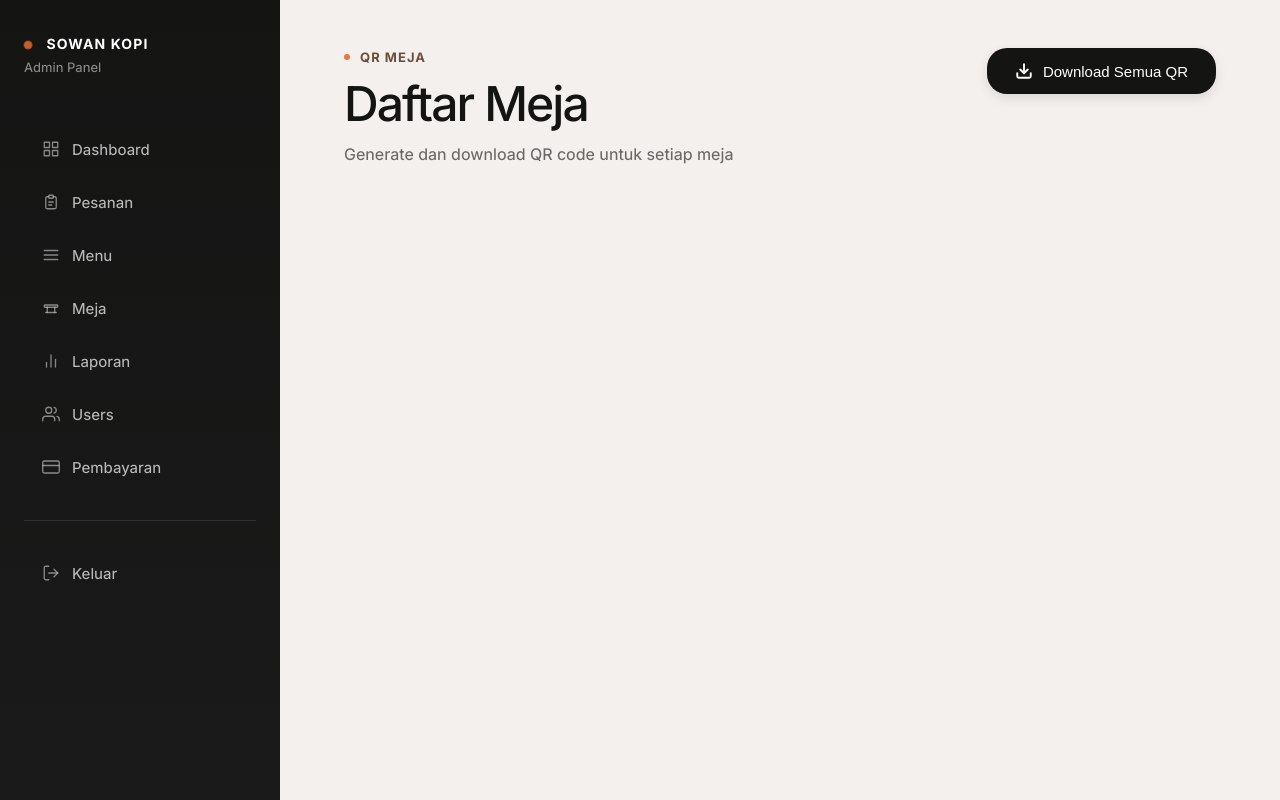
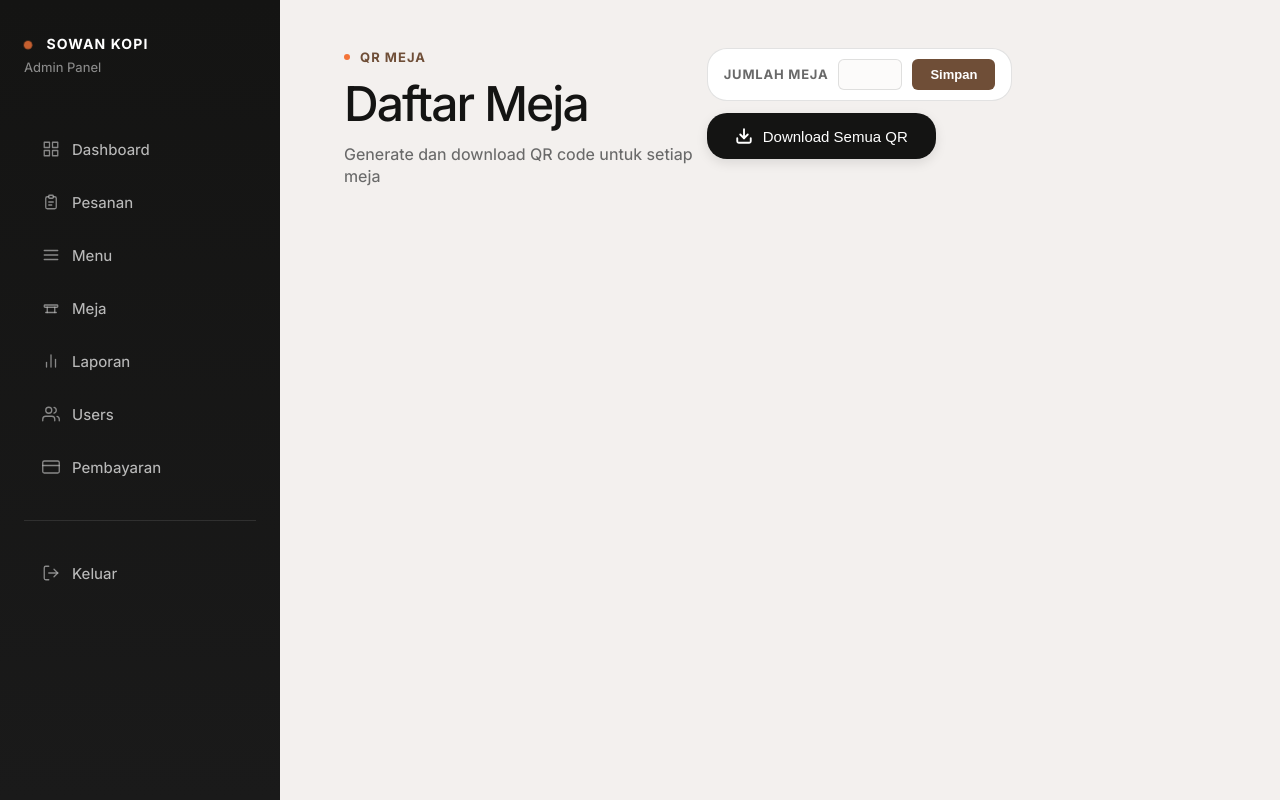
Before and after one commit to sonyadriko/selfcafe, a FastAPI app: template app/templates/admin/tables.html in a window 1280 px wide. Run offline with FastAPI, Linux system fonts and the light colour scheme; the template is opened without the code that fills it, so the values that code supplies are empty.

Commit message:
feat: add dynamic table count management via admin UI

```diff
--- /dev/null
+++ b/app/table_settings.json
@@ -0,0 +1,3 @@
+{
+    "num_tables": 10
+}
--- a/app/templates/admin/tables.html
+++ b/app/templates/admin/tables.html
@@ -79,6 +79,61 @@
     font-size: 16px;
     color: var(--color-slate-gray);
     font-weight: 450;
+}
+
+/* Table Count Control */
+.table-count-control {
+    display: flex;
+    align-items: center;
+    gap: 10px;
+    background: var(--color-white);
+    border: 1.5px solid rgba(20, 20, 19, 0.12);
+    border-radius: var(--radius-md);
+    padding: 10px 16px;
+}
+
+.table-count-label {
+    font-size: 13px;
+    font-weight: 600;
+    color: var(--color-slate-gray);
+    text-transform: uppercase;
+    letter-spacing: 0.06em;
+    white-space: nowrap;
+}
+
+.table-count-input {
+    width: 64px;
+    padding: 6px 10px;
+    font-size: 15px;
+    font-weight: 600;
+    color: var(--color-ink-black);
+    background: var(--color-lifted-cream);
+    border: 1.5px solid rgba(20, 20, 19, 0.12);
+    border-radius: var(--radius-sm);
+    text-align: center;
+    outline: none;
+    transition: border-color 0.15s ease;
+}
+
+.table-count-input:focus {
+    border-color: var(--color-ink-black);
+}
+
+.btn-save-count {
+    padding: 8px 18px;
+    font-size: 13px;
+    font-weight: 600;
+    background: var(--color-coffee-medium);
+    color: var(--color-white);
+    border: none;
+    border-radius: var(--radius-sm);
+    cursor: pointer;
+    transition: all 0.15s ease;
+    white-space: nowrap;
+}
+
+.btn-save-count:hover {
+    background: #5a3d28;
 }
 
 /* Download All Button */
@@ -229,9 +284,11 @@
 /* Responsive */
 @media (max-width: 768px) {
     .page-header { flex-direction: column; gap: 20px; }
+    .page-header-actions { flex-direction: column; width: 100%; }
     .page-title { font-size: 36px; }
     .tables-grid { grid-template-columns: 1fr; }
     .btn-download-all { width: 100%; justify-content: center; }
+    .table-count-control { width: 100%; }
 }
 </style>
 {% endblock %}
@@ -253,6 +310,14 @@
                 <p class="page-subtitle">Generate dan download QR code untuk setiap meja</p>
             </div>
 
+            <div class="page-header-actions" style="display:flex;gap:12px;align-items:center;flex-wrap:wrap;">
+                <div class="table-count-control">
+                    <span class="table-count-label">Jumlah Meja</span>
+                    <input type="number" class="table-count-input" id="numTablesInput"
+                        value="{{ num_tables }}" min="1" max="100">
+                    <button class="btn-save-count" onclick="saveTableCount()">Simpan</button>
+                </div>
+
                 <button class="btn-download-all" id="downloadAllBtn" onclick="downloadAll()">
                     <svg width="18" height="18" viewBox="0 0 24 24" fill="none" stroke="currentColor" stroke-width="2.5" stroke-linecap="round" stroke-linejoin="round">
                         <path d="M21 15v4a2 2 0 0 1-2 2H5a2 2 0 0 1-2-2v-4"/>
@@ -261,6 +326,7 @@
                     </svg>
                     Download Semua QR
                 </button>
+            </div>
         </div>
 
         <!-- Tables Grid -->
@@ -293,6 +359,29 @@
 
 {% block scripts %}
 <script>
+async function saveTableCount() {
+    const input = document.getElementById('numTablesInput');
+    const num = parseInt(input.value);
+    if (isNaN(num) || num < 1 || num > 100) {
+        showToast('Jumlah meja harus antara 1 dan 100', 'error');
+        return;
+    }
+
+    try {
+        const response = await fetch('/admin/tables/update-count', {
+            method: 'POST',
+            headers: { 'Content-Type': 'application/json' },
+            body: JSON.stringify({ num_tables: num })
+        });
+        if (!response.ok) throw new Error('Gagal menyimpan');
+
+        showToast(`Jumlah meja diperbarui menjadi ${num}`, 'success');
+        setTimeout(() => location.reload(), 1000);
+    } catch (err) {
+        showToast(err.message, 'error');
+    }
+}
+
 function showToast(message, type = '') {
     const toast = document.getElementById('toast');
     toast.textContent = message;
```
Also changed, not shown: app/routes/admin.py (+17 -3 lines), app/services/table_settings.py (added, +21 -0 lines). Lines whose indentation alone changed are shown as unchanged.
